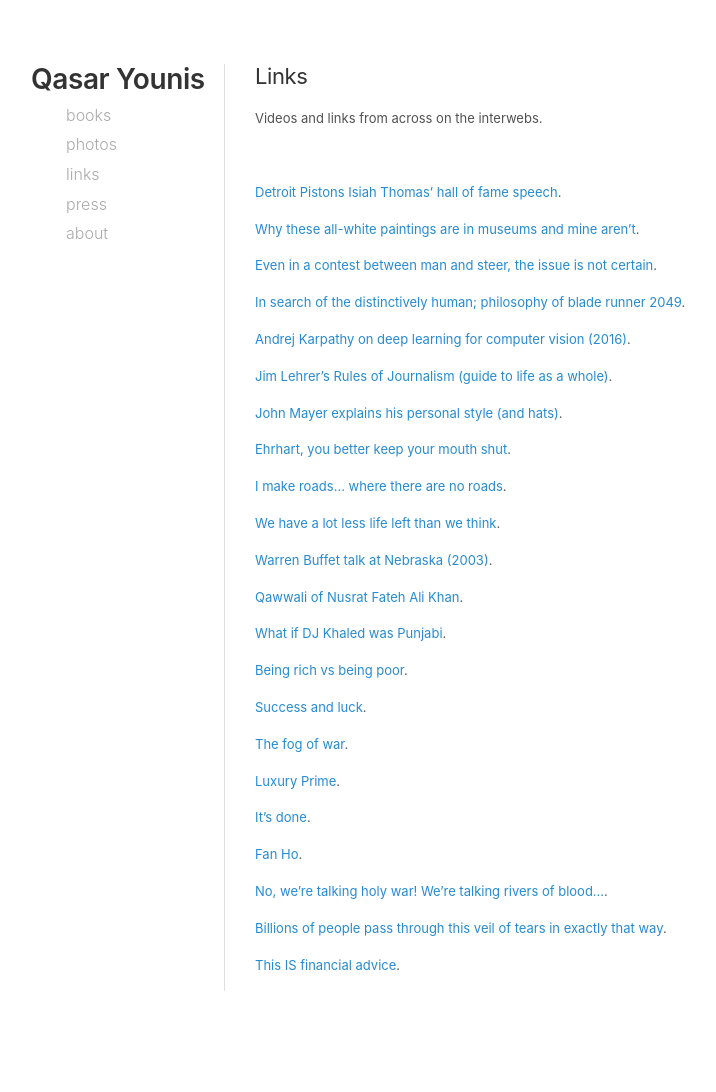
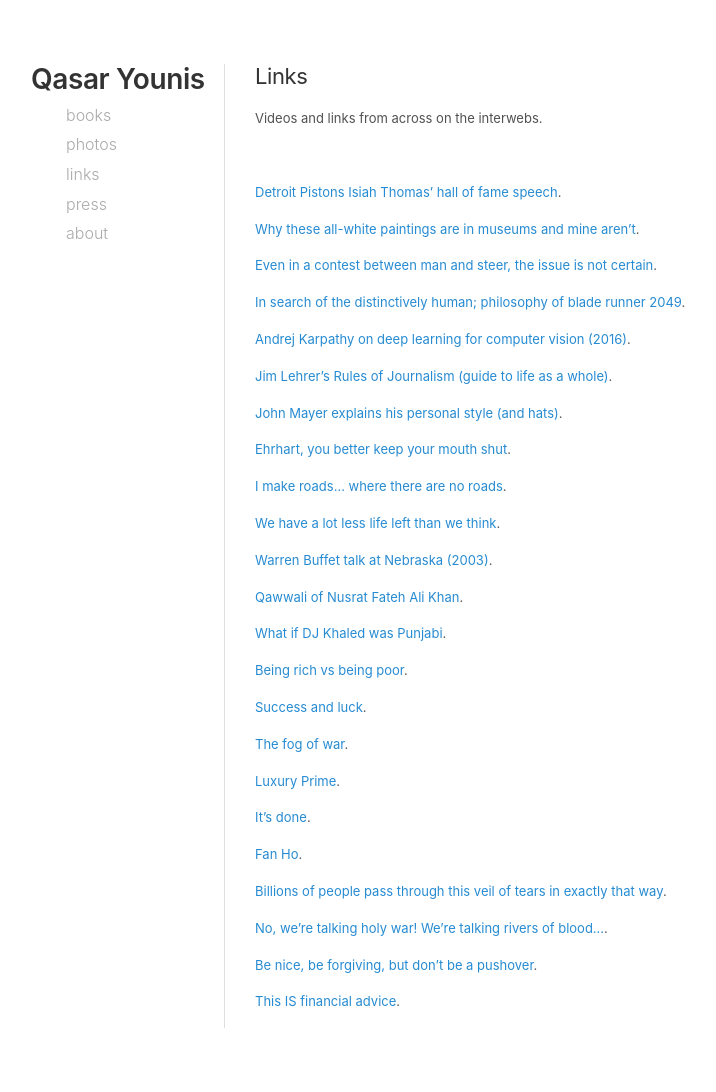
Before and after one commit to qasar/qasar.github.io, a Jekyll site: the page built from links.md, in a window 1280 px wide. Shown: the whole page, without its empty margins (35-751 px from the left). Built offline with Jekyll 4.4.1, drawn with Linux system fonts in a browser that asks for light colours; before the commit the page ends 1055 px from its top, so only the background shows below that.

Commit message:
Update links.md

```diff
--- a/links.md
+++ b/links.md
@@ -46,8 +46,10 @@ Videos and links from across on the interwebs.
 
 <a href="https://www.youtube.com/watch?v=tmnXHPjhSIM&list=FLXJuURIK0_r_mGlRWSPkgCw&index=32&t=0s" target="_blank">Fan Ho</a>.
 
+<a href="https://youtu.be/JN8FM1NCOSk?si=DKdLtfthgnVB6oh5&t=211" target="_blank">Billions of people pass through this veil of tears in exactly that way</a>.
+
 <a href="https://youtu.be/WpdhFAKPsT4?si=2tVYE9O3Tq8mhP51&t=587" target="_blank">No, we're talking holy war! We're talking rivers of blood...</a>.
 
-<a href="https://youtu.be/JN8FM1NCOSk?si=DKdLtfthgnVB6oh5&t=211" target="_blank">Billions of people pass through this veil of tears in exactly that way</a>.
+<a href="https://youtu.be/mScpHTIi-kM?si=cvk6sIef1MUFRvuX" target="_blank">Be nice, be forgiving, but don't be a pushover</a>.
 
 <a href="https://youtu.be/5pYeoZaoWrA?si=QOgqOLh45iEySRPY" target="_blank">This IS financial advice</a>.
```
